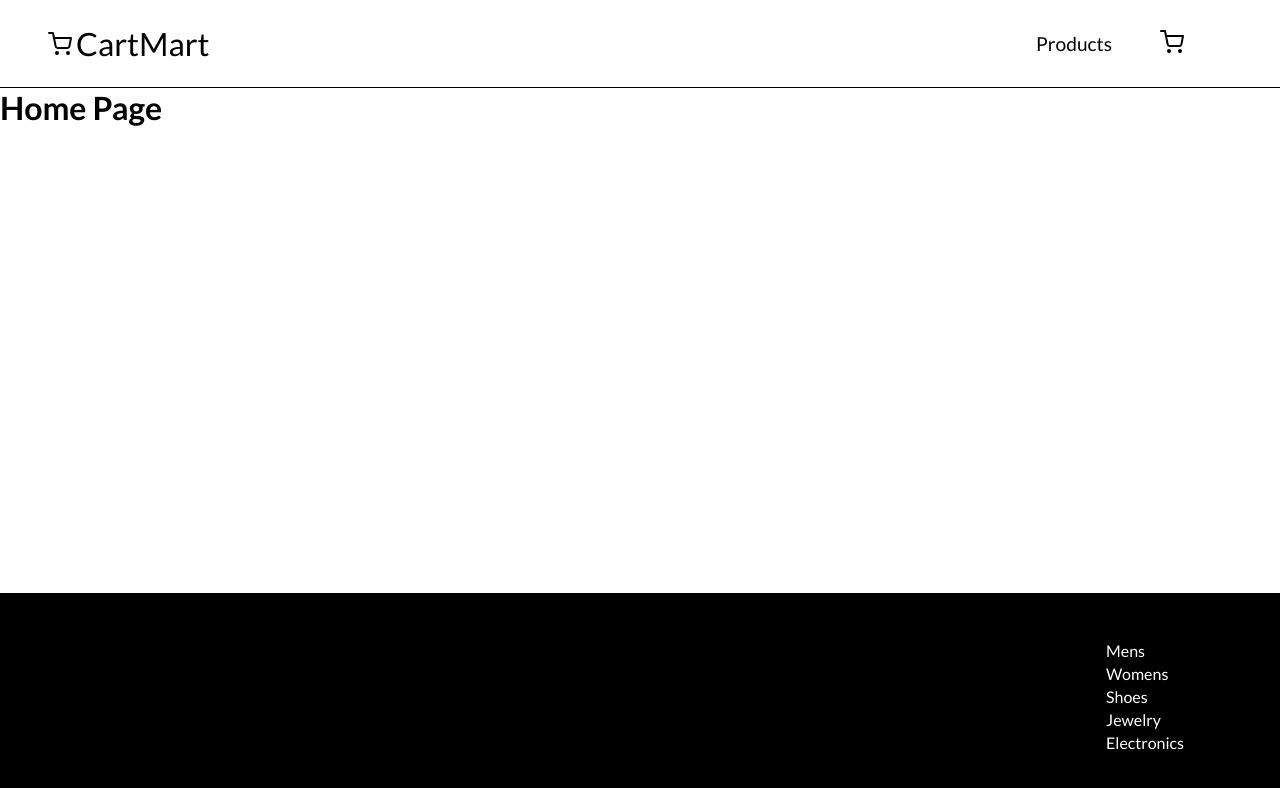
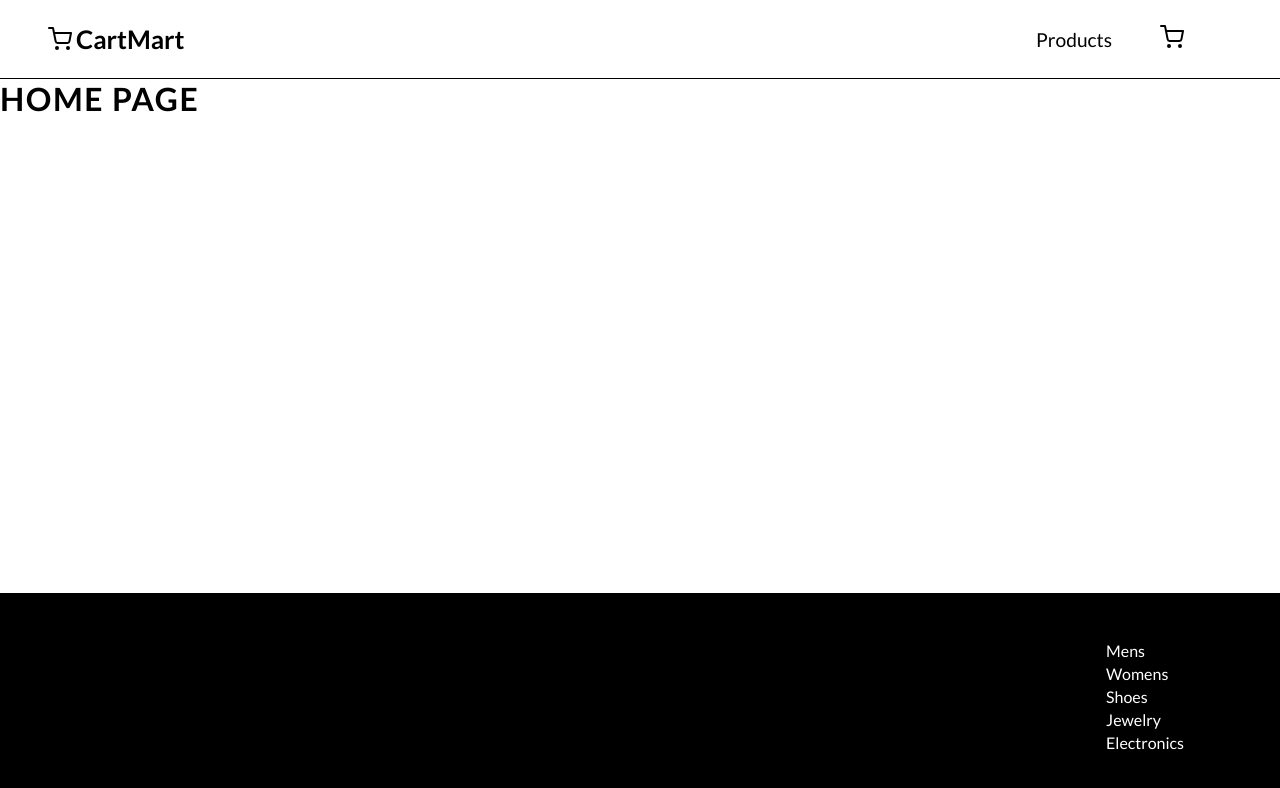
Before and after one commit to grntco/shopping-cart, a React (Vite) app: page / in a window 1280 px wide. Shown: the top 788 px of the page. Built offline with nearby package versions, Linux system fonts and the light colour scheme.

Commit message:
restyled logo

```diff
--- a/src/components/reusables/Logo.jsx
+++ b/src/components/reusables/Logo.jsx
@@ -3,23 +3,21 @@ import { Link } from 'react-router-dom'
 import cartIcon from '../../assets/icons/shopping-cart.svg'
 
 const StyledLogoLink = styled(Link)`
-    text-decoration: none;
-    color: black;
     display: flex;
     align-items: center;
     gap: 4px;
-    font-size: 2rem;
+`
 
-    &:hover {
-        opacity: 0.6;
-    }
+const LogoText = styled.p`
+    font-size: 1.6rem;
+    font-weight: 700;
 `
 
 const Logo = () => {
     return (
         <StyledLogoLink to='/'>
             <img src={cartIcon} alt='cart icon' />
-            <p>CartMart</p>
+            <LogoText>CartMart</LogoText>
         </StyledLogoLink>
     )
 }
--- a/src/index.css
+++ b/src/index.css
@@ -30,3 +30,9 @@ a:hover {
 body {
     font-family: var(--font);
 }
+
+h1, h2, h3 {
+    font-weight: 700;
+    text-transform: uppercase;
+    letter-spacing: 0.1rem;
+}
```
